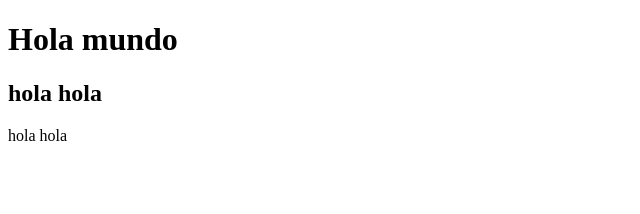
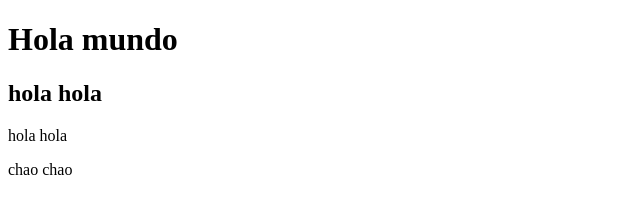
Before and after one commit to marcoantonio-s/MiProyecto, a plain HTML site: page index.html in a window 1280 px wide. Shown: the full height of the page, 0-640 px from the left. Drawn offline with Linux system fonts and the light colour scheme.

Commit message:
cambio chao

```diff
--- a/index.html
+++ b/index.html
@@ -9,6 +9,7 @@
     <h1>Hola mundo</h1>
     <h2>hola hola</h2>
     <p>hola hola</p>
+    <p>chao chao</p>
 
 </body>
 </html>
```
